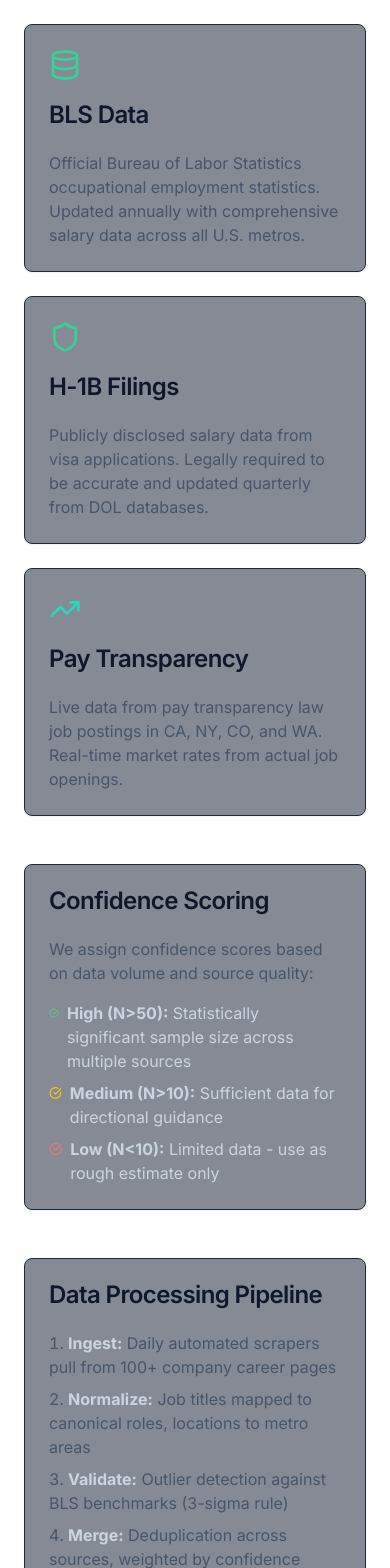
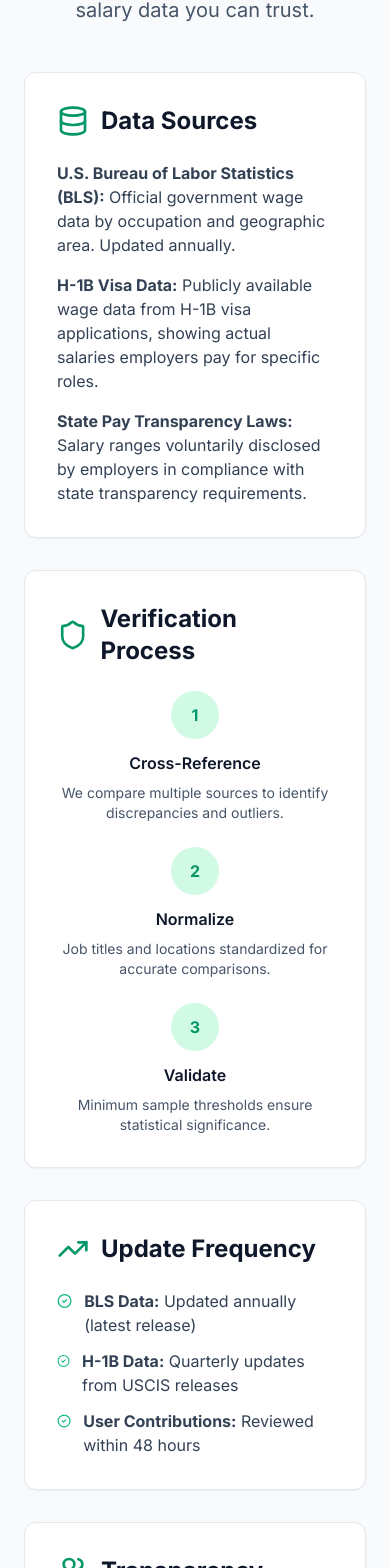
Before and after one commit to wesslabgroup-creator/avgpay-rebuild, a Next.js app: page /methodology in a window 390 px wide. Shown: the part 264-1832 px from the top of the page. Built offline with nearby package versions, Linux system fonts and the light colour scheme.

Commit message:
feat: Add methodology page (closes #23)
- Explain BLS/H-1B/pay transparency sources
- Add verification process section
- Show update frequency
- Add trust/transparency messaging
- Responsive design with emerald accent

```diff
--- a/src/app/methodology/page.tsx
+++ b/src/app/methodology/page.tsx
@@ -1,105 +1,124 @@
 import { Metadata } from "next";
-import { Card, CardContent, CardHeader, CardTitle } from "@/components/ui/card";
-import { Database, Shield, TrendingUp, CheckCircle } from "lucide-react";
+import Link from "next/link";
+import { Database, Shield, CheckCircle2, TrendingUp, Users } from "lucide-react";
 
 export const metadata: Metadata = {
-  title: "Our Methodology | AvgPay",
-  description: "How AvgPay collects, verifies, and presents salary data. Transparent data sources and confidence scoring.",
+  title: "Our Methodology - AvgPay",
+  description: "How AvgPay collects, verifies, and presents salary data. BLS, H-1B, and pay transparency laws.",
 };
 
 export default function MethodologyPage() {
   return (
-    <main className="min-h-screen bg-white">
-
-      <div className="px-6 py-12">
-        <div className="max-w-4xl mx-auto space-y-12">
-          <div className="text-center space-y-4">
+    <main className="min-h-screen bg-slate-50 pt-24 pb-12">
+      <div className="max-w-4xl mx-auto px-6">
+        <div className="text-center space-y-4 mb-12">
           <h1 className="text-4xl font-bold text-slate-900">Our Methodology</h1>
           <p className="text-xl text-slate-600">
-              Transparent data sources and confidence scoring
+            How we collect, verify, and present salary data you can trust.
           </p>
         </div>
 
+        <div className="space-y-8">
+          {/* Data Sources */}
+          <section className="bg-white rounded-xl shadow-sm border border-slate-200 p-8">
+            <div className="flex items-center gap-3 mb-6">
+              <Database className="w-8 h-8 text-emerald-600" />
+              <h2 className="text-2xl font-bold text-slate-900">Data Sources</h2>
+            </div>
+            <div className="space-y-4 text-slate-700">
+              <p>
+                <strong>U.S. Bureau of Labor Statistics (BLS):</strong> Official government wage data
+                by occupation and geographic area. Updated annually.
+              </p>
+              <p>
+                <strong>H-1B Visa Data:</strong> Publicly available wage data from H-1B visa
+                applications, showing actual salaries employers pay for specific roles.
+              </p>
+              <p>
+                <strong>State Pay Transparency Laws:</strong> Salary ranges voluntarily disclosed
+                by employers in compliance with state transparency requirements.
+              </p>
+            </div>
+          </section>
+
+          {/* Verification Process */}
+          <section className="bg-white rounded-xl shadow-sm border border-slate-200 p-8">
+            <div className="flex items-center gap-3 mb-6">
+              <Shield className="w-8 h-8 text-emerald-600" />
+              <h2 className="text-2xl font-bold text-slate-900">Verification Process</h2>
+            </div>
             <div className="grid md:grid-cols-3 gap-6">
-            <Card className="bg-slate-900 border-slate-200">
-              <CardHeader>
-                <Database className="w-8 h-8 text-emerald-400 mb-4" />
-                <CardTitle className="text-slate-900">BLS Data</CardTitle>
-              </CardHeader>
-              <CardContent>
-                <p className="text-slate-600">
-                  Official Bureau of Labor Statistics occupational employment statistics.
-                  Updated annually with comprehensive salary data across all U.S. metros.
-                </p>
-              </CardContent>
-            </Card>
+              <div className="text-center">
+                <div className="w-12 h-12 bg-emerald-100 rounded-full flex items-center justify-center mx-auto mb-3">
+                  <span className="font-bold text-emerald-600">1</span>
+                </div>
+                <h3 className="font-semibold mb-2">Cross-Reference</h3>
+                <p className="text-sm text-slate-600">We compare multiple sources to identify discrepancies and outliers.</p>
+              </div>
+              <div className="text-center">
+                <div className="w-12 h-12 bg-emerald-100 rounded-full flex items-center justify-center mx-auto mb-3">
+                  <span className="font-bold text-emerald-600">2</span>
+                </div>
+                <h3 className="font-semibold mb-2">Normalize</h3>
+                <p className="text-sm text-slate-600">Job titles and locations standardized for accurate comparisons.</p>
+              </div>
+              <div className="text-center">
+                <div className="w-12 h-12 bg-emerald-100 rounded-full flex items-center justify-center mx-auto mb-3">
+                  <span className="font-bold text-emerald-600">3</span>
+                </div>
+                <h3 className="font-semibold mb-2">Validate</h3>
+                <p className="text-sm text-slate-600">Minimum sample thresholds ensure statistical significance.</p>
+              </div>
+            </div>
+          </section>
 
-            <Card className="bg-slate-900 border-slate-200">
-              <CardHeader>
-                <Shield className="w-8 h-8 text-emerald-400 mb-4" />
-                <CardTitle className="text-slate-900">H-1B Filings</CardTitle>
-              </CardHeader>
-              <CardContent>
-                <p className="text-slate-600">
-                  Publicly disclosed salary data from visa applications. Legally required
-                  to be accurate and updated quarterly from DOL databases.
-                </p>
-              </CardContent>
-            </Card>
-
-            <Card className="bg-slate-900 border-slate-200">
-              <CardHeader>
-                <TrendingUp className="w-8 h-8 text-teal-400 mb-4" />
-                <CardTitle className="text-slate-900">Pay Transparency</CardTitle>
-              </CardHeader>
-              <CardContent>
-                <p className="text-slate-600">
-                  Live data from pay transparency law job postings in CA, NY, CO, and WA.
-                  Real-time market rates from actual job openings.
-                </p>
-              </CardContent>
-            </Card>
+          {/* Update Frequency */}
+          <section className="bg-white rounded-xl shadow-sm border border-slate-200 p-8">
+            <div className="flex items-center gap-3 mb-6">
+              <TrendingUp className="w-8 h-8 text-emerald-600" />
+              <h2 className="text-2xl font-bold text-slate-900">Update Frequency</h2>
             </div>
-
-          <Card className="bg-slate-900 border-slate-200">
-            <CardHeader>
-              <CardTitle className="text-slate-900">Confidence Scoring</CardTitle>
-            </CardHeader>
-            <CardContent className="space-y-4">
-              <p className="text-slate-600">
-                We assign confidence scores based on data volume and source quality:
-              </p>
-              <ul className="space-y-2">
-                <li className="flex items-start gap-2">
-                  <CheckCircle className="w-5 h-5 text-green-400 mt-0.5" />
-                  <span className="text-slate-300"><strong>High (N&gt;50):</strong> Statistically significant sample size across multiple sources</span>
+            <ul className="space-y-3 text-slate-700">
+              <li className="flex items-start gap-3">
+                <CheckCircle2 className="w-5 h-5 text-emerald-500 mt-0.5" />
+                <span><strong>BLS Data:</strong> Updated annually (latest release)</span>
               </li>
-                <li className="flex items-start gap-2">
-                  <CheckCircle className="w-5 h-5 text-yellow-400 mt-0.5" />
-                  <span className="text-slate-300"><strong>Medium (N&gt;10):</strong> Sufficient data for directional guidance</span>
+              <li className="flex items-start gap-3">
+                <CheckCircle2 className="w-5 h-5 text-emerald-500 mt-0.5" />
+                <span><strong>H-1B Data:</strong> Quarterly updates from USCIS releases</span>
               </li>
-                <li className="flex items-start gap-2">
-                  <CheckCircle className="w-5 h-5 text-red-400 mt-0.5" />
-                  <span className="text-slate-300"><strong>Low (N&lt;10):</strong> Limited data - use as rough estimate only</span>
+              <li className="flex items-start gap-3">
+                <CheckCircle2 className="w-5 h-5 text-emerald-500 mt-0.5" />
+                <span><strong>User Contributions:</strong> Reviewed within 48 hours</span>
               </li>
             </ul>
-            </CardContent>
-          </Card>
+          </section>
 
-          <Card className="bg-slate-900 border-slate-200">
-            <CardHeader>
-              <CardTitle className="text-slate-900">Data Processing Pipeline</CardTitle>
-            </CardHeader>
-            <CardContent className="space-y-4 text-slate-600">
-              <ol className="space-y-2 list-decimal list-inside">
-                <li><strong className="text-slate-300">Ingest:</strong> Daily automated scrapers pull from 100+ company career pages</li>
-                <li><strong className="text-slate-300">Normalize:</strong> Job titles mapped to canonical roles, locations to metro areas</li>
-                <li><strong className="text-slate-300">Validate:</strong> Outlier detection against BLS benchmarks (3-sigma rule)</li>
-                <li><strong className="text-slate-300">Merge:</strong> Deduplication across sources, weighted by confidence</li>
-                <li><strong className="text-slate-300">Publish:</strong> Only data meeting quality thresholds goes live</li>
-              </ol>
-            </CardContent>
-          </Card>
+          {/* Transparency */}
+          <section className="bg-white rounded-xl shadow-sm border border-slate-200 p-8">
+            <div className="flex items-center gap-3 mb-6">
+              <Users className="w-8 h-8 text-emerald-600" />
+              <h2 className="text-2xl font-bold text-slate-900">Transparency</h2>
+            </div>
+            <div className="space-y-4 text-slate-700">
+              <p>
+                We show our work. Every salary estimate includes the number of data points
+                used and confidence level. We never hide sample sizes or inflate accuracy.
+              </p>
+              <p>
+                <strong>Our commitment:</strong> If data quality is insufficient for a
+                role/location, we say so explicitly rather than showing unreliable estimates.
+              </p>
+              <div className="bg-slate-50 p-4 rounded-lg mt-4">
+                <p className="text-sm text-slate-600">
+                  Have questions about our methodology?{' '}
+                  <Link href="/about" className="text-emerald-600 hover:underline">
+                    Contact us
+                  </Link>
+                </p>
+              </div>
+            </div>
+          </section>
         </div>
       </div>
     </main>
```
Lines whose indentation alone changed are shown as unchanged.
